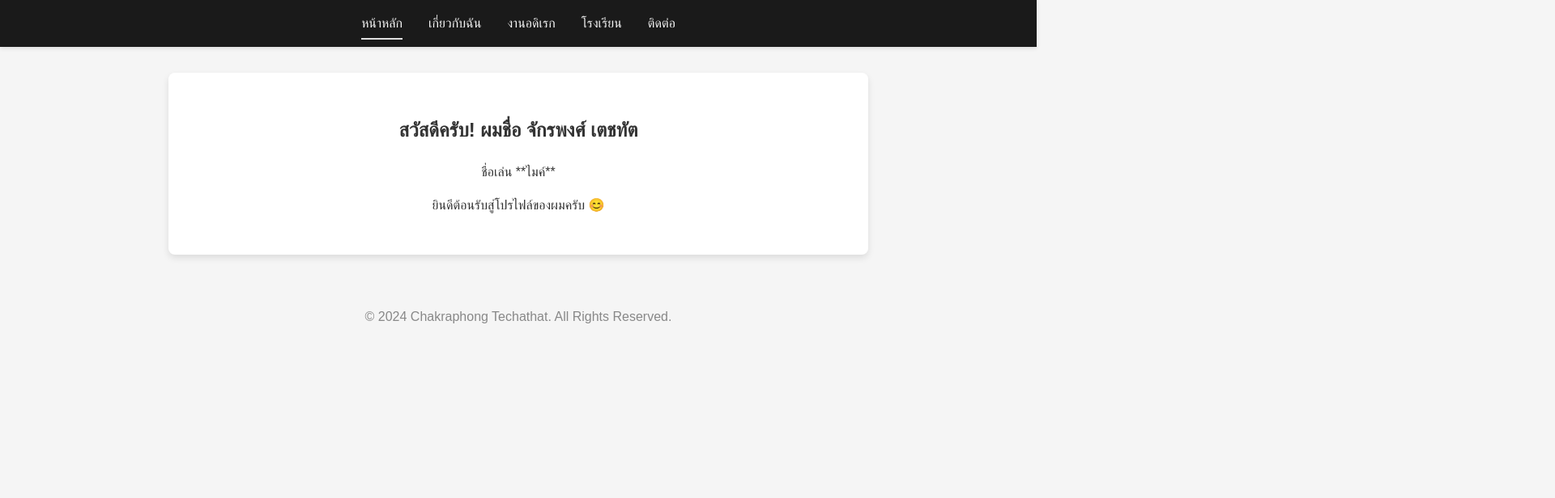
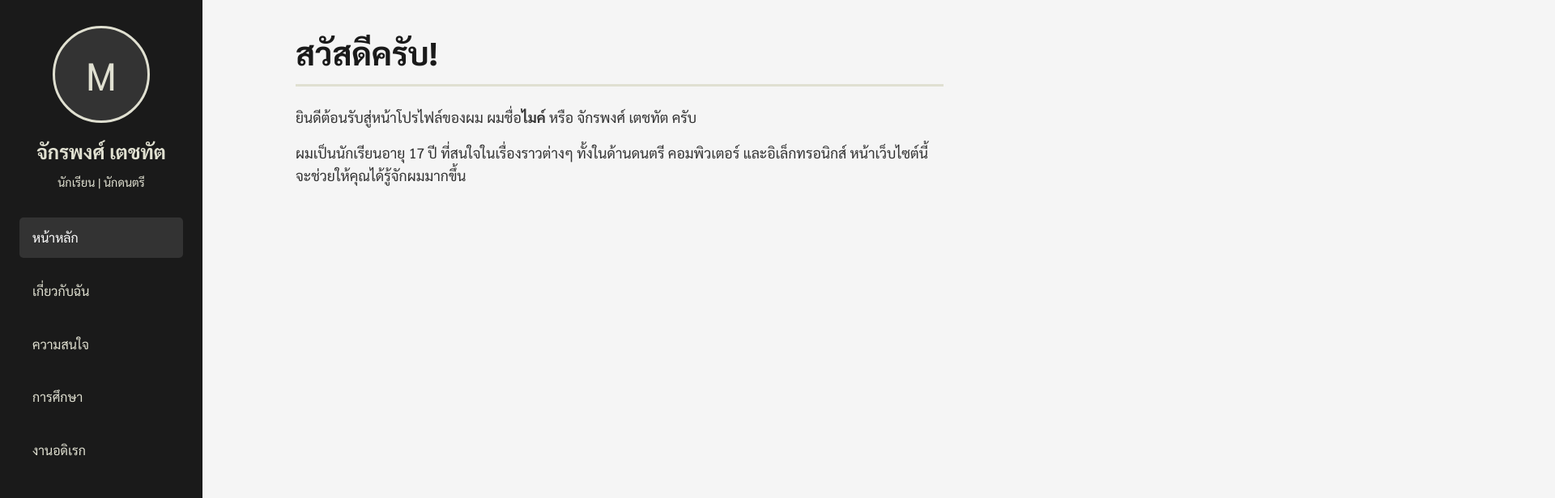
Before and after one commit to JAKKAMIKENO02/JAKKAMIKENO02.github.io, a plain HTML site: page index.html in a window 1280 px wide. Shown: the top 616 px of the page at 81% size, 1920 px wide, since content can reach past the window. Drawn offline with Linux system fonts and the light colour scheme; a web font is replaced by a local one.

Commit message:
Update index.html

```diff
--- a/index.html
+++ b/index.html
@@ -3,188 +3,288 @@
 <head>
     <meta charset="UTF-8">
     <meta name="viewport" content="width=device-width, initial-scale=1.0">
-    <title>จักรพงศ์ เตชทัต - หน้าหลัก</title>
-    <link rel="preconnect" href="https://fonts.googleapis.com">
-    <link rel="preconnect" href="https://fonts.gstatic.com" crossorigin>
-    <link href="https://fonts.googleapis.com/css2?family=Anuphan:wght@200..700&display=swap" rel="stylesheet">
+    <title>โปรไฟล์ จักรพงศ์ เตชทัต</title>
+    <link href="https://fonts.googleapis.com/css2?family=Sarabun:wght@300;400;700&display=swap" rel="stylesheet">
     <style>
-        /* โค้ด CSS ทั้งหมดจะถูกใส่ไว้ในส่วนนี้ */
-        body {
-            font-family: 'Anuphan', sans-serif;
+        :root {
+            --dark: #1a1a1a;
+            --gray: #333333;
+            --light-gray: #f5f5f5;
+            --white: #ffffff;
+            --cream: #e0e0d1;
+        }
+
+        * {
+            box-sizing: border-box;
             margin: 0;
             padding: 0;
-            background-color: #f5f5f5; /* ครีม-ขาว */
-            color: #333; /* เทาเข้ม */
-            line-height: 1.6;
-            transition: background-color 0.5s ease;
         }
 
-        /* Animation: Fade-in effect for the whole page */
-        .fade-in {
-            animation: fadeIn 1.5s ease-in-out forwards;
-            opacity: 0;
-        }
-        @keyframes fadeIn {
-            from { opacity: 0; }
-            to { opacity: 1; }
+        body {
+            font-family: 'Sarabun', sans-serif;
+            background-color: var(--light-gray);
+            color: var(--dark);
+            line-height: 1.6;
+            overflow: hidden;
         }
 
-        header {
-            background-color: #1a1a1a; /* ดำ */
-            color: #f5f5f5;
-            padding: 1rem 0;
-            text-align: center;
-            box-shadow: 0 2px 5px rgba(0,0,0,0.1);
+        .container {
+            display: flex;
+            min-height: 100vh;
         }
 
-        .nav-links {
-            list-style: none;
-            padding: 0;
-            margin: 0;
+        .sidebar {
+            width: 250px;
+            background-color: var(--dark);
+            color: var(--cream);
+            padding: 2rem 1.5rem;
+            display: flex;
+            flex-direction: column;
+            align-items: center;
+            position: fixed;
+            top: 0;
+            left: 0;
+            height: 100%;
+            z-index: 100;
+        }
+
+        .profile-pic {
+            width: 120px;
+            height: 120px;
+            border-radius: 50%;
+            background-color: var(--gray);
+            border: 3px solid var(--cream);
+            margin-bottom: 1rem;
             display: flex;
             justify-content: center;
-            gap: 2rem;
+            align-items: center;
+            font-size: 3rem;
         }
 
-        .nav-links a {
-            color: #f5f5f5;
-            text-decoration: none;
-            font-weight: 500;
-            position: relative;
-            transition: color 0.3s ease;
+        .profile-pic span {
+            color: var(--cream);
         }
 
-        .nav-links a::after {
-            content: '';
-            position: absolute;
-            width: 0;
-            height: 2px;
-            display: block;
-            margin-top: 5px;
-            right: 0;
-            background: #e0e0e0;
-            transition: width 0.4s ease;
+        .sidebar h1 {
+            font-size: 1.5rem;
+            font-weight: 700;
+            text-align: center;
+            margin-bottom: 0.5rem;
         }
 
-        .nav-links a:hover::after,
-        .nav-links a.active::after {
-            width: 100%;
-            left: 0;
+        .sidebar p {
+            font-size: 0.9rem;
+            color: var(--cream);
+            text-align: center;
+            margin-bottom: 2rem;
         }
 
-        main {
-            padding: 2rem;
-            max-width: 800px;
-            margin: 2rem auto;
-            background-color: #fff;
-            border-radius: 8px;
-            box-shadow: 0 4px 8px rgba(0,0,0,0.1);
-            animation: slideUp 1s ease-out;
+        .nav-menu {
+            list-style: none;
+            width: 100%;
         }
 
-        /* Animation: Slide-up effect for main content */
-        @keyframes slideUp {
-            from {
-                transform: translateY(20px);
-                opacity: 0;
-            }
-            to {
-                transform: translateY(0);
-                opacity: 1;
-            }
+        .nav-menu li {
+            margin-bottom: 1rem;
         }
 
-        .profile-section h1, .profile-section p {
-            text-align: center;
+        .nav-menu a {
+            color: var(--cream);
+            text-decoration: none;
+            font-weight: 400;
+            font-size: 1rem;
+            display: block;
+            padding: 0.75rem 1rem;
+            border-radius: 5px;
+            transition: background-color 0.3s ease, color 0.3s ease;
         }
 
-        /* Animation: Typing effect for text */
-        .animate-text {
-            opacity: 0;
-            animation: fadeInText 1s ease-in-out forwards;
+        .nav-menu a.active,
+        .nav-menu a:hover {
+            background-color: var(--gray);
+            color: var(--white);
         }
 
-        .animate-text:nth-child(1) { animation-delay: 0.5s; }
-        .animate-text:nth-child(2) { animation-delay: 1s; }
-        .animate-text:nth-child(3) { animation-delay: 1.5s; }
-
-        @keyframes fadeInText {
-            from { opacity: 0; transform: translateY(10px); }
-            to { opacity: 1; transform: translateY(0); }
+        .main-content {
+            margin-left: 250px;
+            flex-grow: 1;
+            padding: 2rem;
+            position: relative;
+            perspective: 1000px;
         }
 
-        footer {
-            text-align: center;
-            padding: 1rem 0;
-            margin-top: 2rem;
-            color: #888;
+        .page {
+            position: absolute;
+            top: 0;
+            left: 0;
+            width: 100%;
+            height: 100%;
+            padding: 2rem;
+            background-color: var(--light-gray);
+            opacity: 0;
+            transform: translateX(100%);
+            transition: opacity 0.6s ease, transform 0.6s ease;
+            z-index: 1;
+            overflow-y: auto;
         }
 
-        /* Responsive Design */
+        .page.active {
+            opacity: 1;
+            transform: translateX(0);
+            z-index: 2;
+        }
+
+        .page-content {
+            max-width: 800px;
+            margin: 0 auto;
+        }
+
+        .page h2 {
+            font-size: 2.5rem;
+            font-weight: 700;
+            color: var(--dark);
+            border-bottom: 3px solid var(--cream);
+            padding-bottom: 0.5rem;
+            margin-bottom: 1.5rem;
+        }
+
+        .page p, .page ul {
+            font-size: 1.1rem;
+            color: var(--gray);
+            margin-bottom: 1rem;
+        }
+
+        .page ul {
+            padding-left: 2rem;
+            list-style: disc;
+        }
+
+        .page ul li {
+            margin-bottom: 0.5rem;
+        }
+
         @media (max-width: 768px) {
-            .nav-links {
-                flex-direction: column;
-                gap: 0.5rem;
+            .sidebar {
+                width: 100%;
+                height: auto;
+                position: static;
+                flex-direction: row;
+                justify-content: space-around;
+                padding: 1rem;
+            }
+
+            .sidebar h1, .sidebar p, .profile-pic {
+                display: none;
+            }
+
+            .nav-menu {
+                display: flex;
+                flex-direction: row;
+                justify-content: space-around;
+                width: 100%;
+            }
+
+            .nav-menu li {
+                margin: 0 0.5rem;
+            }
+
+            .main-content {
+                margin-left: 0;
             }
         }
     </style>
 </head>
-<body class="fade-in">
-    <header>
-        <nav>
-            <ul class="nav-links">
-                <li><a href="index.html" class="active">หน้าหลัก</a></li>
-                <li><a href="about.html">เกี่ยวกับฉัน</a></li>
-                <li><a href="hobbies.html">งานอดิเรก</a></li>
-                <li><a href="school.html">โรงเรียน</a></li>
-                <li><a href="contact.html">ติดต่อ</a></li>
+<body>
+
+    <div class="container">
+        <aside class="sidebar">
+            <div class="profile-pic"><span>M</span></div>
+            <h1>จักรพงศ์ เตชทัต</h1>
+            <p>นักเรียน | นักดนตรี</p>
+            <ul class="nav-menu">
+                <li><a href="#home" class="active">หน้าหลัก</a></li>
+                <li><a href="#about">เกี่ยวกับฉัน</a></li>
+                <li><a href="#interests">ความสนใจ</a></li>
+                <li><a href="#education">การศึกษา</a></li>
+                <li><a href="#hobbies">งานอดิเรก</a></li>
             </ul>
-        </nav>
-    </header>
-    <main class="main-content">
-        <section class="profile-section">
-            <h1 class="animate-text">สวัสดีครับ! ผมชื่อ จักรพงศ์ เตชทัต</h1>
-            <p class="animate-text">ชื่อเล่น **ไมค์**</p>
-            <p class="animate-text">ยินดีต้อนรับสู่โปรไฟล์ของผมครับ 😊</p>
-        </section>
-    </main>
-    <footer>
-        <p>&copy; 2024 Chakraphong Techathat. All Rights Reserved.</p>
-    </footer>
+        </aside>
+
+        <main class="main-content">
+            <section id="home" class="page active">
+                <div class="page-content">
+                    <h2>สวัสดีครับ!</h2>
+                    <p>ยินดีต้อนรับสู่หน้าโปรไฟล์ของผม ผมชื่อ<strong>ไมค์</strong> หรือ จักรพงศ์ เตชทัต ครับ</p>
+                    <p>ผมเป็นนักเรียนอายุ 17 ปี ที่สนใจในเรื่องราวต่างๆ ทั้งในด้านดนตรี คอมพิวเตอร์ และอิเล็กทรอนิกส์ หน้าเว็บไซต์นี้จะช่วยให้คุณได้รู้จักผมมากขึ้น</p>
+                </div>
+            </section>
+
+            <section id="about" class="page">
+                <div class="page-content">
+                    <h2>เกี่ยวกับฉัน</h2>
+                    <p><strong>ชื่อ:</strong> จักรพงศ์ เตชทัต</p>
+                    <p><strong>ชื่อเล่น:</strong> ไมค์</p>
+                    <p><strong>อายุ:</strong> 17 ปี</p>
+                    <p>ผมเป็นคนที่มีความกระตือรือร้นในการเรียนรู้สิ่งใหม่ๆ โดยเฉพาะในสาขาที่เกี่ยวข้องกับเทคโนโลยีและศิลปะ</p>
+                </div>
+            </section>
+
+            <section id="interests" class="page">
+                <div class="page-content">
+                    <h2>ความสนใจ</h2>
+                    <p>ผมมีความสนใจในหลายๆ ด้าน ซึ่งมีผลต่อการพัฒนาตัวเองในหลายๆ มิติ:</p>
+                    <ul>
+                        <li><strong>ดนตรี:</strong> เป็นความหลงใหลหลักของผม โดยเฉพาะดนตรีแนวร็อคและเมทัล</li>
+                        <li><strong>คอมพิวเตอร์:</strong> ผมชอบการเรียนรู้เกี่ยวกับระบบคอมพิวเตอร์ การเขียนโปรแกรม และการแก้ไขปัญหาต่างๆ</li>
+                        <li><strong>อิเล็กทรอนิกส์:</strong> สนุกกับการประกอบวงจรและทำความเข้าใจหลักการทำงานของอุปกรณ์อิเล็กทรอนิกส์</li>
+                    </ul>
+                </div>
+            </section>
+
+            <section id="education" class="page">
+                <div class="page-content">
+                    <h2>การศึกษา</h2>
+                    <p>ปัจจุบันผมกำลังศึกษาอยู่ที่:</p>
+                    <p><strong>โรงเรียนสุรธรรมพิทักษ์</strong></p>
+                    <p>เป็นสถานที่ที่เปิดโอกาสให้ผมได้เรียนรู้และพัฒนาทักษะต่างๆ ทั้งด้านวิชาการและกิจกรรมเสริม</p>
+                </div>
+            </section>
+
+            <section id="hobbies" class="page">
+                <div class="page-content">
+                    <h2>งานอดิเรก</h2>
+                    <p>ในเวลาว่าง ผมมักจะใช้เวลาไปกับงานอดิเรกที่ผมรัก:</p>
+                    <ul>
+                        <li><strong>เล่นดนตรีเบสไฟฟ้า:</strong> เป็นกิจกรรมที่ช่วยผ่อนคลายและฝึกสมาธิไปในตัว ผมชอบการสร้างสรรค์ไลน์เบสใหม่ๆ และเล่นเพลงที่ชอบกับเพื่อนๆ</li>
+                    </ul>
+                    <p>นอกจากนี้ยังชอบฟังเพลงแนวต่างๆ และดูหนังอีกด้วย</p>
+                </div>
+            </section>
+        </main>
+    </div>
 
     <script>
-        // โค้ด JavaScript ทั้งหมดจะถูกใส่ไว้ในส่วนนี้
         document.addEventListener('DOMContentLoaded', () => {
-            // Add active class to current nav link
-            const currentPath = window.location.pathname.split('/').pop();
-            const navLinks = document.querySelectorAll('.nav-links a');
+            const navLinks = document.querySelectorAll('.nav-menu a');
+            const pages = document.querySelectorAll('.page');
 
             navLinks.forEach(link => {
-                const linkPath = link.getAttribute('href').split('/').pop();
-                if (linkPath === currentPath) {
-                    link.classList.add('active');
-                }
-            });
+                link.addEventListener('click', (e) => {
+                    e.preventDefault();
 
-            // Animate text elements
-            const animateTexts = document.querySelectorAll('.animate-text');
+                    const targetPageId = e.target.getAttribute('href').substring(1);
 
-            // Using Intersection Observer to trigger animation when in view
-            const observer = new IntersectionObserver((entries) => {
-                entries.forEach(entry => {
-                    if (entry.isIntersecting) {
-                        entry.target.style.opacity = 1;
-                        entry.target.style.transform = 'translateY(0)';
-                    }
+                    // Deactivate all links and pages
+                    navLinks.forEach(nav => nav.classList.remove('active'));
+                    pages.forEach(page => page.classList.remove('active'));
+
+                    // Activate the clicked link and its corresponding page
+                    e.target.classList.add('active');
+                    document.getElementById(targetPageId).classList.add('active');
                 });
-            }, {
-                threshold: 0.1
-            });
-
-            animateTexts.forEach(text => {
-                observer.observe(text);
             });
         });
     </script>
+
 </body>
 </html>
```
